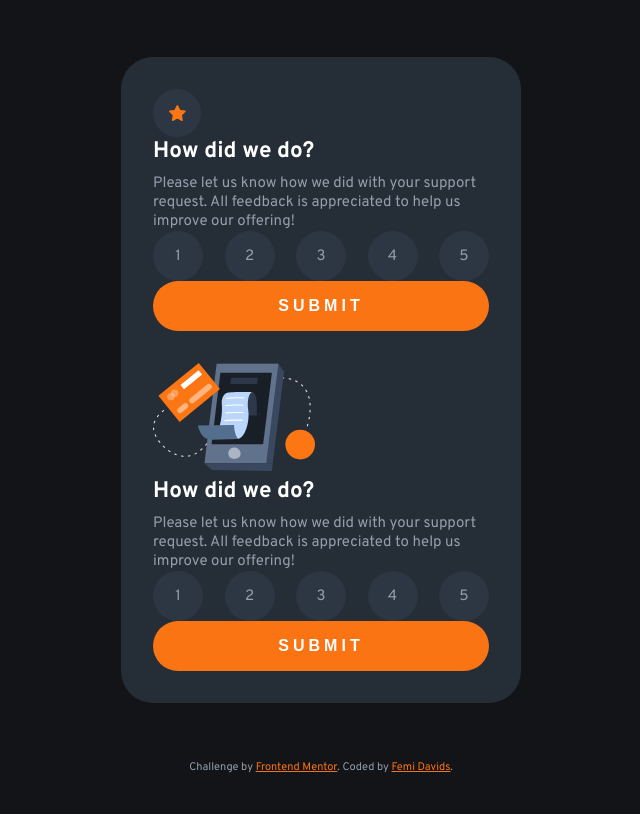
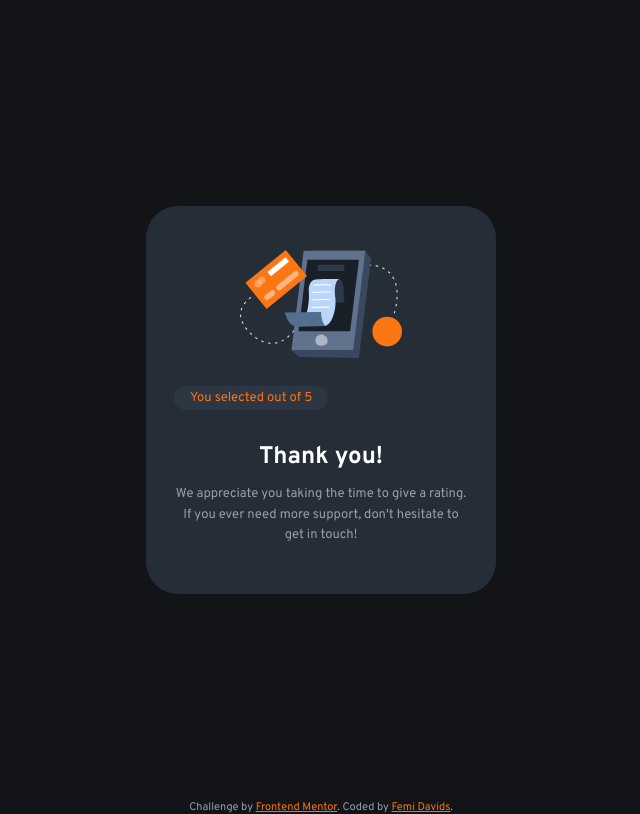
Before and after one commit to FemiDavids/fm-interactive-rating-component, a plain HTML site: page index.html in a window 1280 px wide. Shown: the whole page, without its empty margins (319-959 px from the left). Drawn offline with Linux system fonts and the light colour scheme.

Commit message:
commit v1.0

```diff
--- a/index.html
+++ b/index.html
@@ -27,7 +27,7 @@
     <main class="wrapper">
       <!-- Rating state start -->
       <div class="container">
-        <div class="rating_section">
+        <div class="rating_section hidden">
           <div class="icon">
             <img src="images/icon-star.svg" />
           </div>
@@ -50,34 +50,19 @@
 
         <div class="thank_section">
           <img src="images/illustration-thank-you.svg" />
-          <div class="chip"></div>
+          <div class="chip">
+            <p>You selected <span id="rate"></span> out of 5</p>
+          </div>
           <div class="text-content">
-            <h2 class="title">How did we do?</h2>
+            <h2 class="title">Thank you!</h2>
             <p class="description">
-              Please let us know how we did with your support request. All
-              feedback is appreciated to help us improve our offering!
+              We appreciate you taking the time to give a rating. If you ever
+              need more support, don't hesitate to get in touch!
             </p>
           </div>
-          <div class="ratings">
-            <span>1</span>
-            <span>2</span>
-            <span>3</span>
-            <span>4</span>
-            <span>5</span>
-          </div>
-          <button class="button">Submit</button>
         </div>
       </div>
     </main>
-
-    <!-- Thank you state start -->
-
-    <!-- You selected -->
-    <!-- Add rating here -->
-    <!-- out of 5 Thank you! We appreciate you taking the time to give a rating. If
-    you ever need more support, don’t hesitate to get in touch! -->
-
-    <!-- Thank you state end -->
 
     <div class="attribution">
       Challenge by
--- a/style.css
+++ b/style.css
@@ -25,27 +25,25 @@ html {
 }
 
 body {
-  font-size: 1.5rem;
   background-color: var(--clr-very-dark-blue);
 }
 
 .wrapper {
-  min-height: 95vh;
+  min-height: 100vh;
   display: flex;
   align-items: center;
   justify-content: center;
-  margin: 0 3.2rem;
 }
 
 .container {
-  max-width: 40rem;
-  padding: 3.2rem;
+  max-width: 35rem;
+  padding: 2.8rem;
   background-color: var(--clr-dark-blue);
   border-radius: 3.2rem;
 
-  display: flex;
+  /* display: flex;
   flex-direction: column;
-  gap: 3.2rem;
+  gap: 3.2rem; */
 }
 
 @media (max-width: 375px) {
@@ -71,44 +69,55 @@ body {
   justify-content: center;
   background-color: var(--clr-secondary);
   border-radius: 50%;
+  margin-bottom: 2.4rem;
 }
 
 .title {
   color: var(--clr-white);
-  margin-bottom: 0.8rem;
+  margin-bottom: 1.2rem;
+  font-size: 2.4rem;
 }
 
 .description {
   color: var(--clr-light-grey);
-  font-size: 1.5rem;
+  line-height: 1.6;
+  font-size: 1.3rem;
+  margin-bottom: 2rem;
 }
 
 .ratings {
   display: flex;
   justify-content: space-between;
+  margin-bottom: 3.2rem;
 }
 
-span {
+.ratings span {
   display: inline-block;
-  width: 5rem;
-  height: 5rem;
+  width: 4.8rem;
+  height: 4.8rem;
   border-radius: 50%;
   background-color: var(--clr-secondary);
   color: var(--clr-light-grey);
+  font-size: 1.5rem;
 
   display: flex;
   align-items: center;
   justify-content: center;
 }
 
+.ratings span:hover {
+  background-color: var(--clr-light-grey);
+  color: var(--white);
+}
+
 .button {
   width: 100%;
-  padding: 1.6rem 3.2rem;
+  padding: 1.2rem 3.2rem;
   border: none;
   border-radius: 50px;
   background-color: var(--clr-primary);
   color: var(--clr-white);
-  font-size: 1.6rem;
+  font-size: 1.3rem;
   font-weight: var(--fw-bold);
   text-transform: uppercase;
   letter-spacing: 0.4rem;
@@ -124,6 +133,25 @@ span {
   display: none;
 }
 
+.thank_section {
+  text-align: center;
+}
+
+.thank_section img {
+  margin-top: 1.6rem;
+  margin-bottom: 2.4rem;
+}
+
+.chip {
+  background-color: var(--clr-secondary);
+  padding: 0.4rem 1.6rem;
+  border-radius: 50px;
+  color: var(--clr-primary);
+  width: fit-content;
+  font-size: 1.3rem;
+  margin-bottom: 3.2rem;
+}
+
 .attribution {
   font-size: 11px;
   text-align: center;
```
